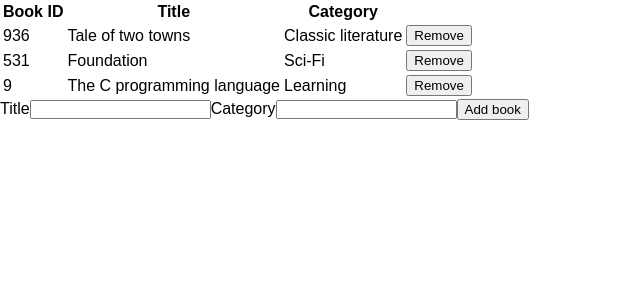
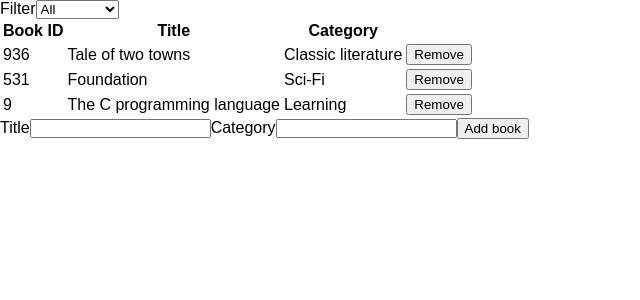
Before and after one commit to oscarnava/mv-bookstore, a React (Create React App) app: page / in a window 1280 px wide. Shown: the top 300 px of the page, without its empty margins (0-640 px from the left). Built offline with nearby package versions, Linux system fonts and the light colour scheme; a web font is replaced by a local one.

Commit message:
add changeFilter action

```diff
--- a/src/actions/index.js
+++ b/src/actions/index.js
@@ -1,11 +1,14 @@
 export const CREATE_BOOK = 'CREATE_BOOK';
 export const REMOVE_BOOK = 'REMOVE_BOOK';
+export const CHANGE_FILTER = 'CHANGE_FILTER';
 
-export const createBook = (book = {
-  id: (new Date()).getTime(),
-  title: 'New book',
-  category: null,
-}) => ({
+export const createBook = (
+  book = {
+    id: new Date().getTime(),
+    title: '',
+    category: '',
+  },
+) => ({
   type: CREATE_BOOK,
   book,
 });
@@ -14,3 +17,8 @@
   type: REMOVE_BOOK,
   id,
 });
+
+export const changeFilter = (filter) => ({
+  type: CHANGE_FILTER,
+  filter,
+});
--- /dev/null
+++ b/src/components/CategoryFilter.js
@@ -0,0 +1,32 @@
+import React from 'react';
+import PropTypes from 'prop-types';
+import filters from '../utils/categories';
+
+const Filter = ({ filter, changeFilter }) => (
+  <>
+    <label htmlFor="category">
+      Filter
+      <select
+        id="filters"
+        // value={filter}
+        defaultValue={filter}
+        onChange={(e) => changeFilter(e.target.value)}
+      >
+        <option key="All" value="All">
+          All
+        </option>
+        {filters.map((cat) => (
+          <option key={cat} value={cat}>
+            {cat}
+          </option>
+        ))}
+      </select>
+    </label>
+  </>
+);
+
+export default Filter;
+Filter.propTypes = {
+  filter: PropTypes.string.isRequired,
+  changeFilter: PropTypes.func.isRequired,
+};
--- a/src/containers/BooksForm.js
+++ b/src/containers/BooksForm.js
@@ -2,16 +2,7 @@
 import { connect } from 'react-redux';
 import PropTypes from 'prop-types';
 import { createBook } from '../actions';
-
-const categories = [
-  'Action',
-  'Biography',
-  'History',
-  'Horror',
-  'Kids',
-  'Learning',
-  'Sci-Fi',
-];
+import categories from '../utils/categories';
 
 const mapStateToProps = ({ books }) => ({ books });
 const mapDispatchToProps = (dispatch) => ({
--- a/src/containers/BooksList.js
+++ b/src/containers/BooksList.js
@@ -1,15 +1,21 @@
 import React from 'react';
 import { connect } from 'react-redux';
 import PropTypes from 'prop-types';
-import { removeBook } from '../actions';
+import { removeBook, changeFilter } from '../actions';
 import Book from '../components/Book';
+import CategoryFilter from '../components/CategoryFilter';
 
-const mapStateToProps = ({ books }) => ({ books });
+const mapStateToProps = ({ books, filter }) => ({ books, filter });
 const mapDispatchToProps = (dispatch) => ({
   removeBook: (id) => dispatch(removeBook(id)),
+  changeFilter: (filter) => dispatch(changeFilter(filter)),
 });
 
-const BooksList = ({ books = [], removeBook }) => (
+const BooksList = ({
+  books = [], filter, removeBook, changeFilter,
+}) => (
+  <>
+    <CategoryFilter filter={filter} changeFilter={changeFilter} />
     <table>
       <thead>
         <tr>
@@ -19,15 +25,21 @@
         </tr>
       </thead>
       <tbody>
-      {books && books.map((book) => (
+        {books
+          && books
+            .filter((b) => b.category === filter || filter === 'All')
+            .map((book) => (
               <Book
                 key={book.id}
                 book={book}
-          handleRemoveBook={() => { removeBook(book.id); }}
+                handleRemoveBook={() => {
+                  removeBook(book.id);
+                }}
               />
             ))}
       </tbody>
     </table>
+  </>
 );
 
 export default connect(mapStateToProps, mapDispatchToProps)(BooksList);
@@ -38,5 +50,7 @@
 
 BooksList.propTypes = {
   books: PropTypes.arrayOf(PropTypes.object),
+  filter: PropTypes.string.isRequired,
   removeBook: PropTypes.func.isRequired,
+  changeFilter: PropTypes.func.isRequired,
 };
--- a/src/index.js
+++ b/src/index.js
@@ -28,6 +28,7 @@
   reducers,
   {
     books: testLibrary,
+    filter: 'All',
   },
   window.__REDUX_DEVTOOLS_EXTENSION__ && window.__REDUX_DEVTOOLS_EXTENSION__() // eslint-disable-line
 );
--- /dev/null
+++ b/src/reducers/filter.js
@@ -0,0 +1,13 @@
+import { CHANGE_FILTER } from '../actions/index';
+
+const filter = (state = 'All', { type, filter }) => {
+  switch (type) {
+    case CHANGE_FILTER:
+      return filter;
+
+    default:
+      return state;
+  }
+};
+
+export default filter;
--- a/src/reducers/index.js
+++ b/src/reducers/index.js
@@ -1,4 +1,5 @@
 import { combineReducers } from 'redux';
 import books from './books';
+import filter from './filter';
 
-export default combineReducers({ books });
+export default combineReducers({ books, filter });
--- /dev/null
+++ b/src/utils/categories.js
@@ -0,0 +1,9 @@
+export default [
+  'Action',
+  'Biography',
+  'History',
+  'Horror',
+  'Kids',
+  'Learning',
+  'Sci-Fi',
+];
```
Also changed, not shown: src/components/Book.js (+2 -5 lines). Lines whose indentation alone changed are shown as unchanged.
